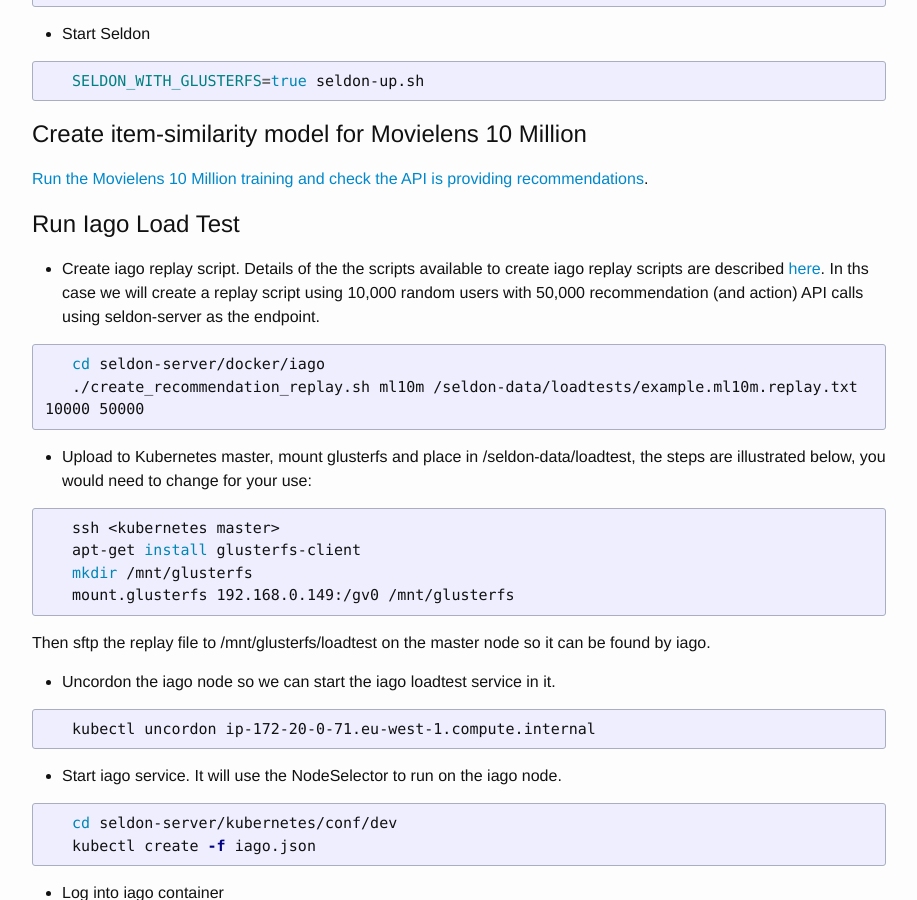
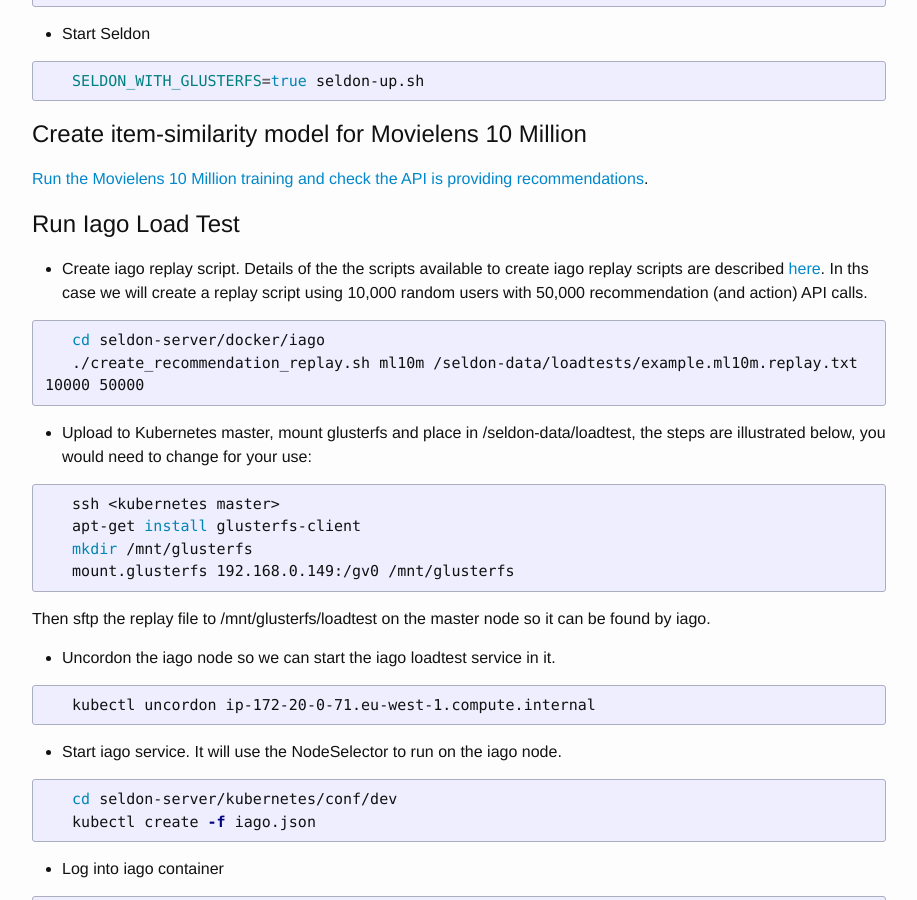
Before and after one commit to SeldonIO/seldonio.github.com, a Jekyll site: the page built from benchmark-guide.md, in a window 1280 px wide and 900 px high, scrolled down 1304 px. Shown: the whole window, without its empty margins (181-1098 px from the left). Built offline with Jekyll 4.4.1, drawn with Linux system fonts in a browser that asks for light colours.

```diff
--- a/benchmark-guide.md
+++ b/benchmark-guide.md
@@ -60,7 +60,7 @@ This guide will go through detailed steps to show how a Seldon setup can be benc
    [Run the Movielens 10 Million training and check the API is providing recommendations](ml10m.html).
 
 ## Run Iago Load Test
-  * Create iago replay script. Details of the the scripts available to create iago replay scripts are described [here](iago.html). In ths case we will create a replay script using 10,000 random users with 50,000 recommendation (and action) API calls using seldon-server as the endpoint.
+  * Create iago replay script. Details of the the scripts available to create iago replay scripts are described [here](iago.html). In ths case we will create a replay script using 10,000 random users with 50,000 recommendation (and action) API calls.
 {% highlight bash %}
    cd seldon-server/docker/iago
    ./create_recommendation_replay.sh ml10m /seldon-data/loadtests/example.ml10m.replay.txt 10000 50000
```
